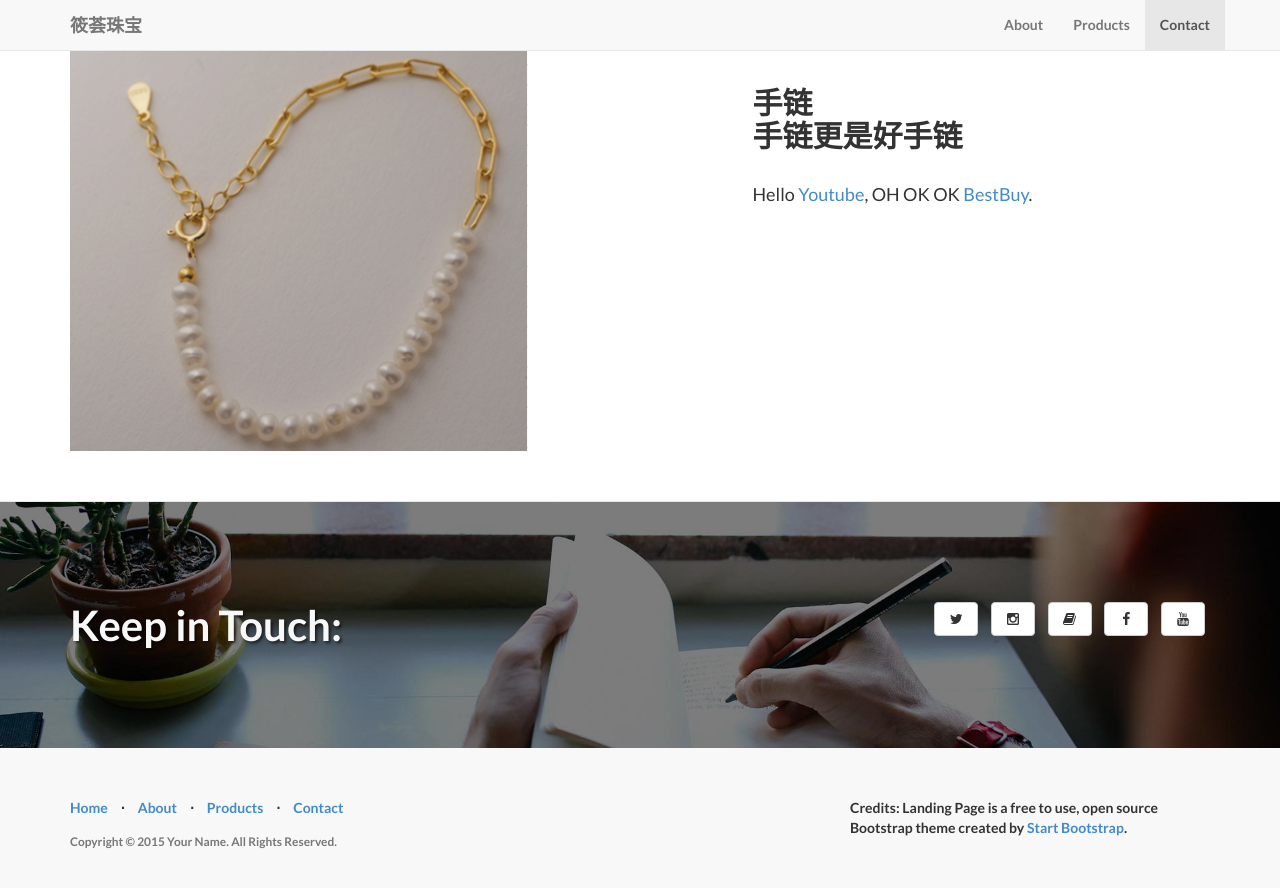
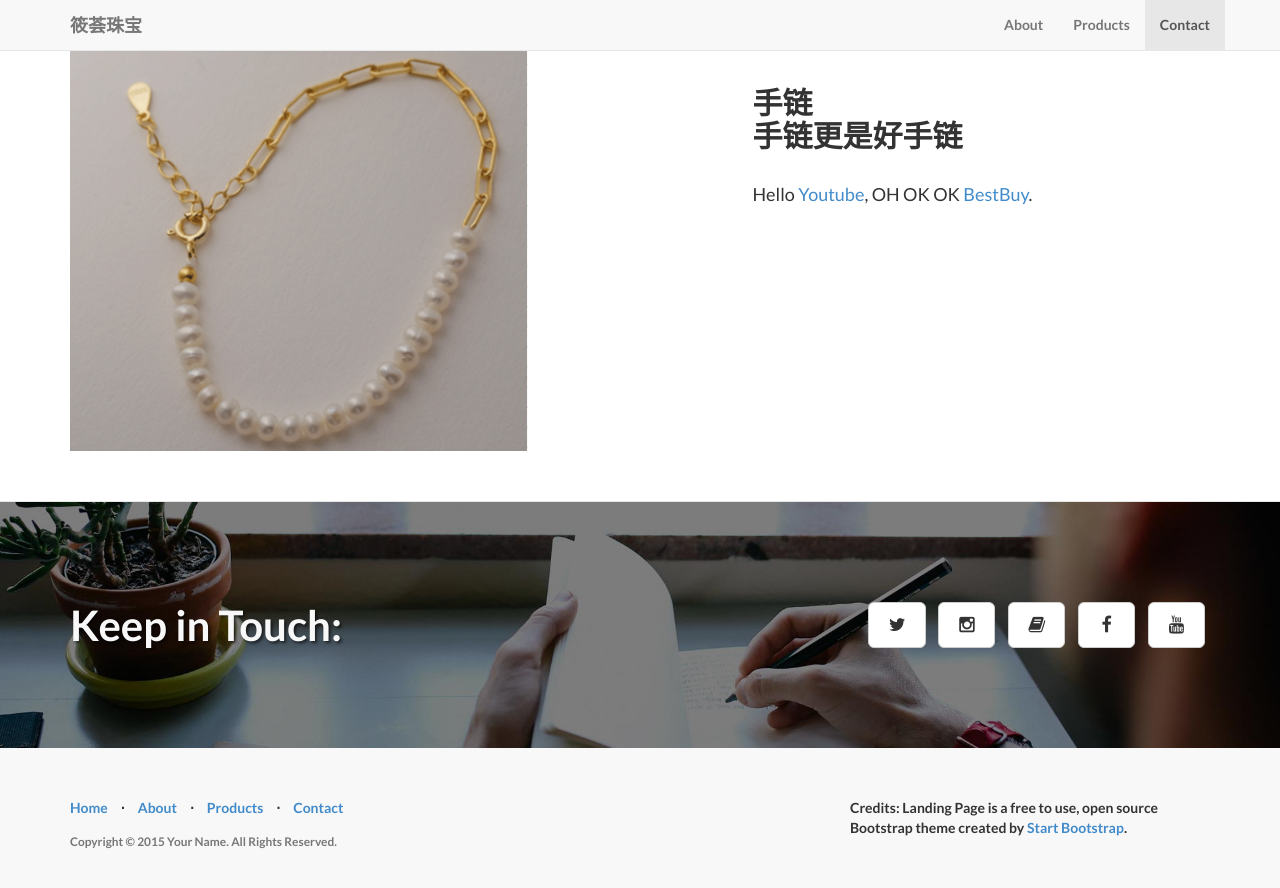
Before and after one commit to YKXT/Jewelry, a Jekyll site: the page built from index.html, in a window 1280 px wide and 900 px high, scrolled down 2518 px. Shown: the top 888 px of the window. Built offline with Jekyll 4.4.1, drawn with Linux system fonts in a browser that asks for light colours; nearby versions of some CDN libraries; library files that are not in the unit come from our copies.

Commit message:
button update

```diff
--- a/_includes/contact.html
+++ b/_includes/contact.html
@@ -10,7 +10,7 @@
 					<ul class="list-inline banner-social-buttons">
 						{% for social in site.social %}
 						<li>
-							<a href="{{ social.url }}" class="btn btn-default"><i class="fa fa-{{ social.icon }} fa-fw"></i></a>
+							<a href="{{ social.url }}" class="btn btn-default btn-lg"><i class="fa fa-{{ social.icon }} fa-fw"></i></a>
 						</li>
 						{% endfor %}
 					</ul>
```
